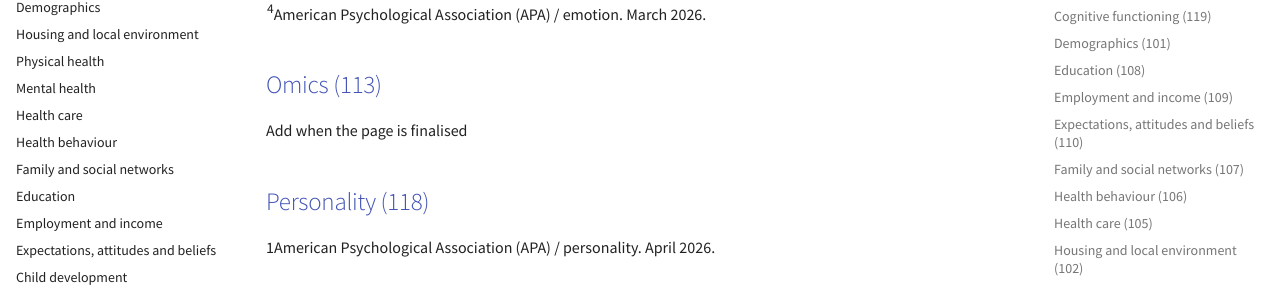
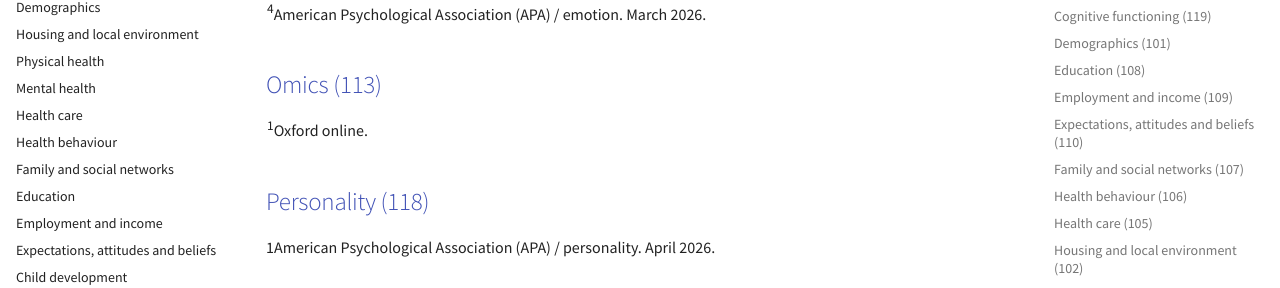
Before and after one commit to CLOSER-Cohorts/closer-vocabulary-2026, an MkDocs documentation site: the page built from docs/bibliography.md, in a window 1280 px wide and 900 px high, scrolled down 5147 px. Shown: the part 143-431 px from the top of the window. Built offline with MkDocs 1.6.1 and Material for MkDocs 9.7.7, drawn with Linux system fonts in a browser that asks for light colours.

Commit message:
Update bibliography.md
Updated omics citation

```diff
--- a/docs/bibliography.md
+++ b/docs/bibliography.md
@@ -225,7 +225,7 @@
 
 ## [Omics (113)](https://ucldata.atlassian.net/wiki/spaces/CTTEAM/pages/733642753/Omics+113)
 
-Add when the page is finalised
+<sup>1</sup>Oxford online.
 
 ## [Personality (118)](https://ucldata.atlassian.net/wiki/spaces/CTTEAM/pages/1265270789/Personality+118)
 
```
